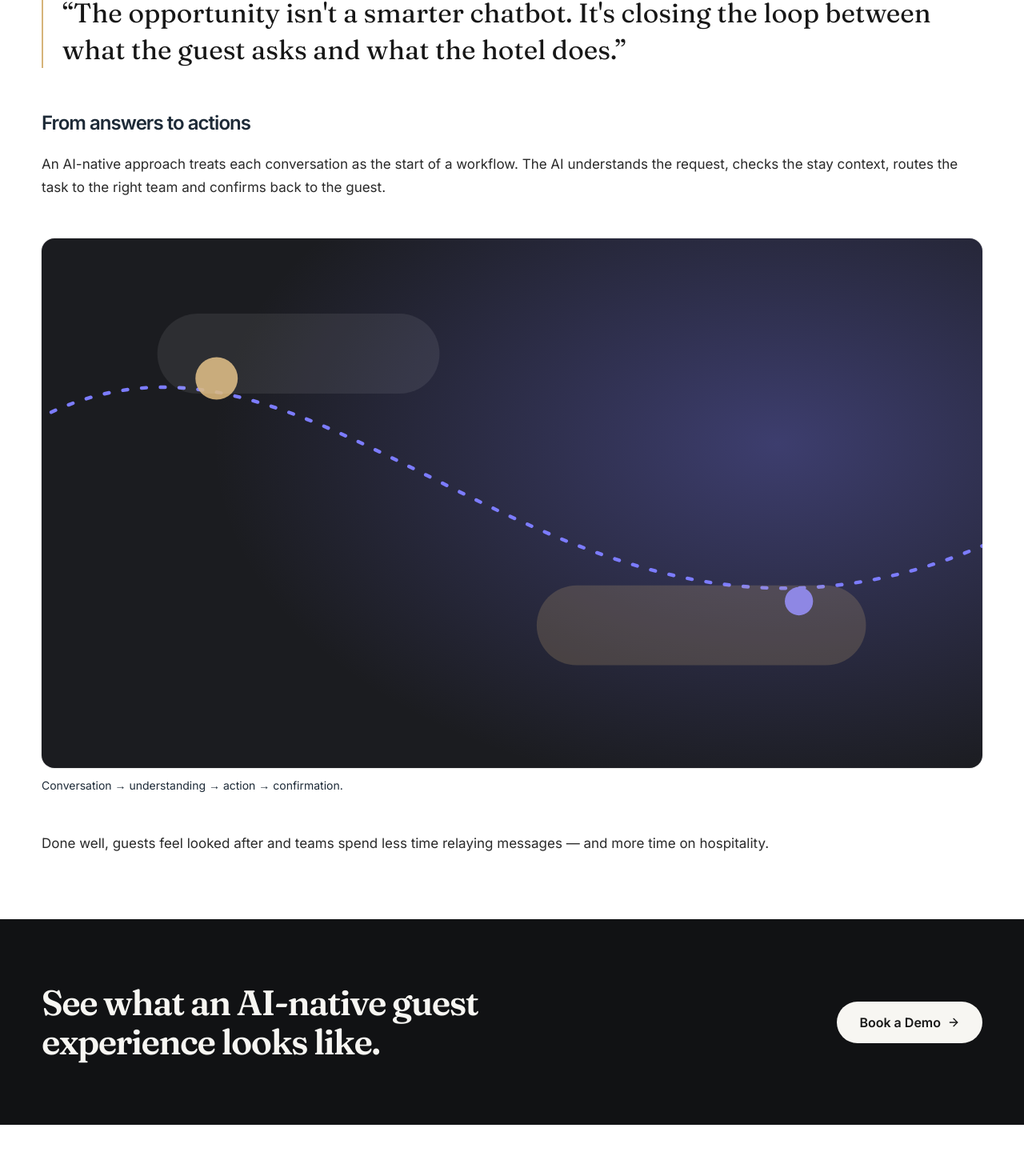
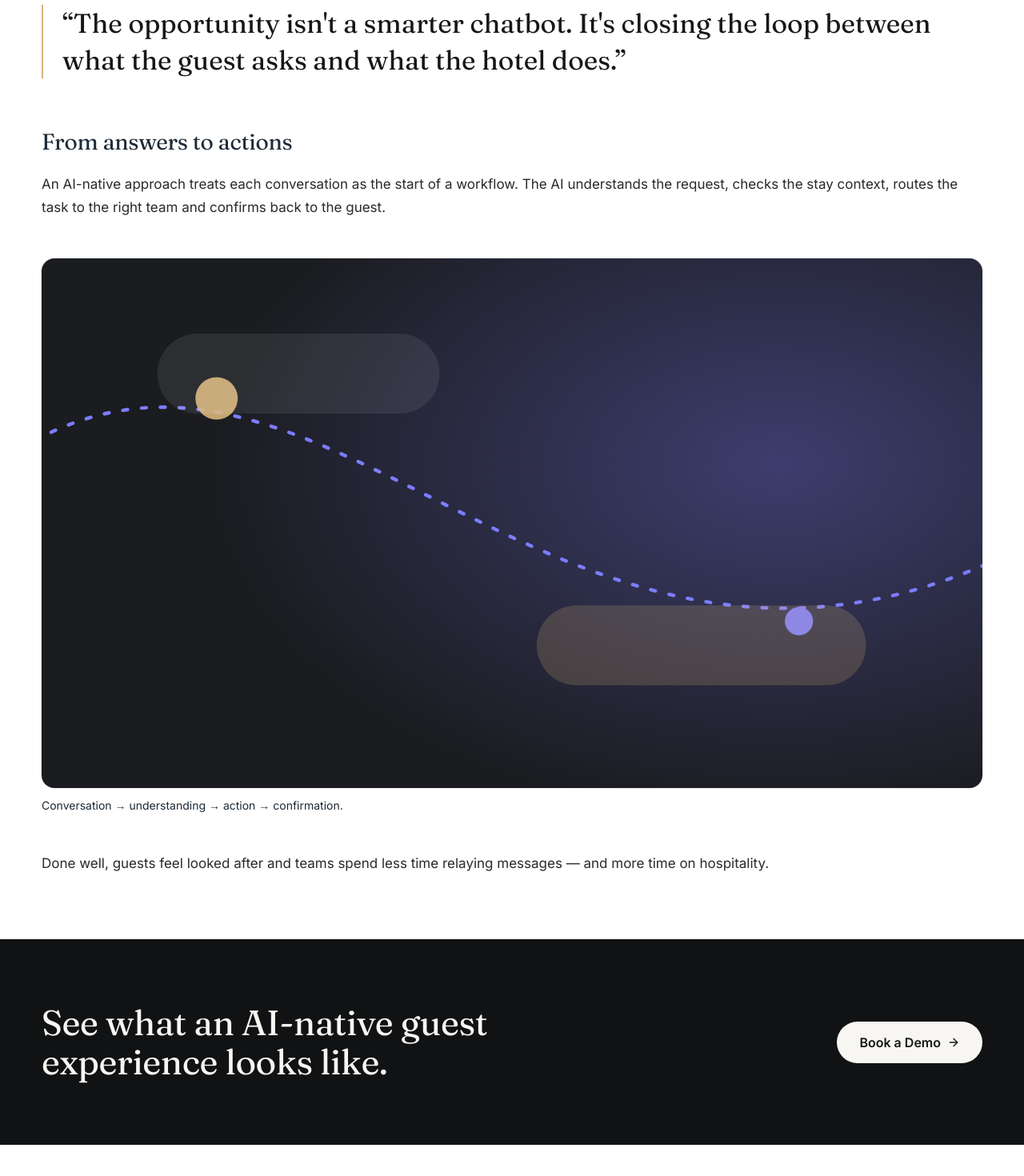
Before and after one commit to abdulrhhkahn/SaraiOS, a Next.js app: page /blog/how-ai-is-changing-the-hotel-guest-journey in a window 1280 px wide. Shown: the part 1639-3109 px from the top of the page at 80% size. Built offline with nearby package versions, Linux system fonts and the light colour scheme; no server answers.

Commit message:
Add files via upload

```diff
--- a/app/globals.css
+++ b/app/globals.css
@@ -127,11 +127,21 @@ body {
   font-family: var(--font-serif);
   font-size: 34px;
   line-height: 1.1;
-  letter-spacing: -0.035em;
-  font-weight: 600;
+  letter-spacing: -0.01em;
+  font-weight: 400;
+  font-optical-sizing: auto;
   @media (width >= 40rem) {
     font-size: 44px;
   }
+}
+
+/* heading-sub: card titles, list-page headings, plan names. Same Fraunces style as the banner;
+ * size comes from the text-* class on the element. */
+@utility heading-sub {
+  font-family: var(--font-serif);
+  letter-spacing: -0.01em;
+  font-weight: 400;
+  font-optical-sizing: auto;
 }
 
 @utility lead {
@@ -289,16 +299,22 @@ body {
 }
 .prose-sarai h2 {
   margin-top: 2.25em;
-  font-size: 1.5rem;
-  line-height: 1.25;
-  font-weight: 600;
-  letter-spacing: -0.04em;
+  font-family: var(--font-serif);
+  font-optical-sizing: auto;
+  font-size: 1.75rem;
+  line-height: 1.2;
+  font-weight: 400;
+  letter-spacing: -0.01em;
   color: var(--subheading);
 }
 .prose-sarai h3 {
   margin-top: 1.75em;
-  font-size: 1.15rem;
-  font-weight: 600;
+  font-family: var(--font-serif);
+  font-optical-sizing: auto;
+  font-size: 1.3rem;
+  line-height: 1.25;
+  font-weight: 400;
+  letter-spacing: -0.01em;
   color: var(--subheading);
 }
 .prose-sarai ul {
```
